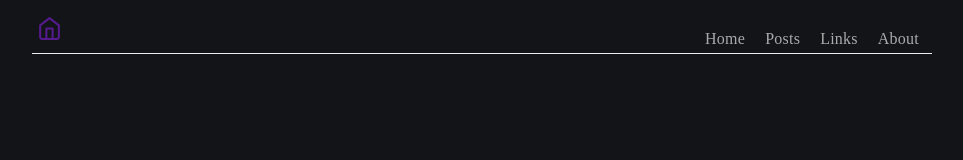
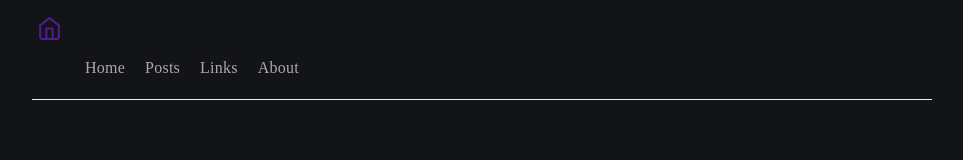
Before and after one commit to MarcosAoE/anotacoes-de-matematica, a plain HTML site: page index.html in a window 1280 px wide. Shown: the whole page, without its empty margins (158-1121 px from the left). Drawn offline with Linux system fonts and the light colour scheme.

Commit message:
Update index.html

```diff
--- a/index.html
+++ b/index.html
@@ -24,14 +24,23 @@
         list-style: none; /* Remove os marcadores de lista */
 
       }
+      .menu-link ul{
+        list-style-type: none;
+        margin: 0px;
+      }
       .menu-link li{
+        display: inline-block;
+        margin: 0px;
         color: #eaeaea;
         line-height: 2.25;
         text-decoration: none;
         padding: .3rem .5rem;
         opacity: .7;
         letter-spacing: .015rem;
-        display: inline-block;
+      }
+      .menu-link a{
+         """padding: .3rem;"""
+         text-decoration: none;
       }
       .active{
         color: #eaeaea;"
@@ -47,8 +56,8 @@
 <path d="M3 9l9-7 9 7v11a2 2 0 0 1-2 2H5a2 2 0 0 1-2-2z"></path>
 <polyline points="9 22 9 12 15 12 15 22"></polyline>
 </svg></a>
-          <div style="float: right;>
-            <ul class="menu-link" style="margin=0px;">
+          <div class="menu-link">
+            <ul>
               <li class="active">Home</li>
               <li>Posts</li>
               <li>Links</li>
```
